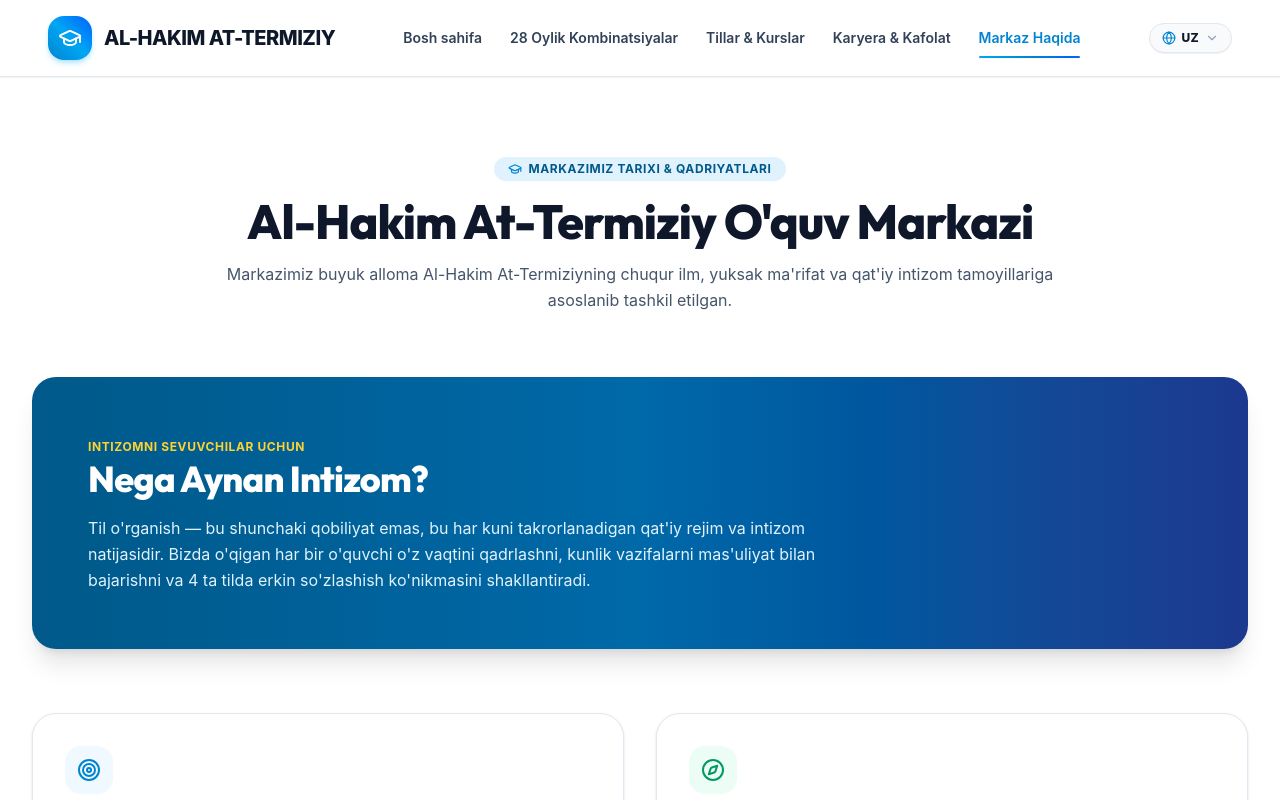
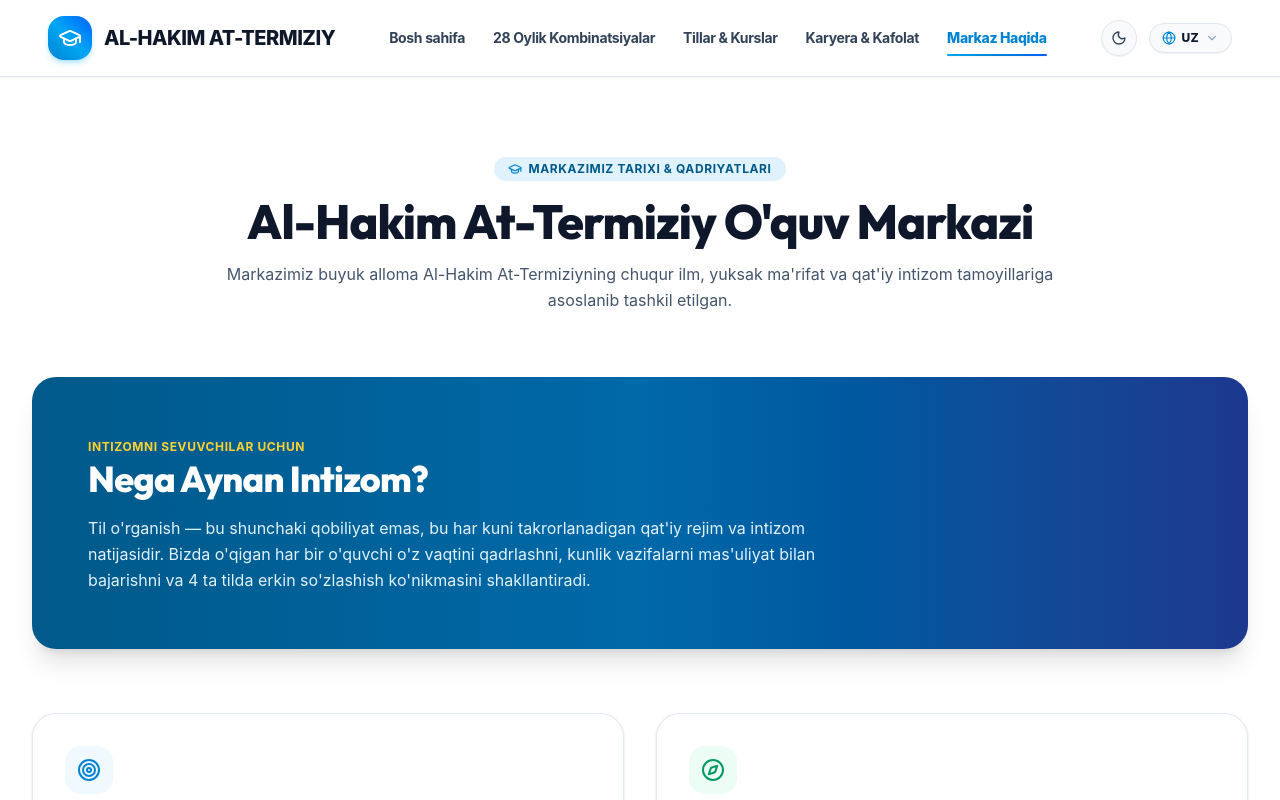
Before and after one commit to humoyun1773/at-termiziy, a React (Vite) app: page /about in a window 1280 px wide. Shown: the top 800 px of the page. Built offline with nearby package versions, Linux system fonts and the light colour scheme; a web font is replaced by a local one.

Commit message:
feat: add full dark/light mode toggle with ThemeContext and localStorage persistence

```diff
--- /dev/null
+++ b/src/components/common/ThemeToggle.tsx
@@ -0,0 +1,25 @@
+import React from 'react';
+import { useTheme } from '../../context/ThemeContext';
+import { Sun, Moon } from 'lucide-react';
+import { Button } from '../ui/button';
+
+export const ThemeToggle: React.FC = () => {
+  const { theme, toggleTheme } = useTheme();
+
+  return (
+    <Button
+      variant="outline"
+      size="sm"
+      onClick={toggleTheme}
+      className="rounded-full w-9 h-9 p-0 flex items-center justify-center border-slate-200 dark:border-slate-700 bg-slate-50 dark:bg-slate-800 text-slate-700 dark:text-amber-400 hover:bg-slate-100 dark:hover:bg-slate-700 transition-colors shadow-2xs cursor-pointer"
+      aria-label={`Switch to ${theme === 'light' ? 'dark' : 'light'} mode`}
+      title={`Rejim: ${theme === 'light' ? 'Tungi rejim' : 'Kunduzgi rejim'}`}
+    >
+      {theme === 'light' ? (
+        <Moon className="w-4 h-4 text-slate-700" />
+      ) : (
+        <Sun className="w-4 h-4 text-amber-400 animate-in spin-in-180 duration-200" />
+      )}
+    </Button>
+  );
+};
--- a/src/components/layout/Navbar.tsx
+++ b/src/components/layout/Navbar.tsx
@@ -2,11 +2,8 @@ import React, { useState, useEffect } from 'react';
 import { Link, useLocation } from 'react-router-dom';
 import { useLanguage } from '../../context/LanguageContext';
 import { LanguageSwitcher } from '../common/LanguageSwitcher';
-import {
-  GraduationCap,
-  Menu,
-  X
-} from 'lucide-react';
+import { ThemeToggle } from '../common/ThemeToggle';
+import { GraduationCap, Menu, X } from 'lucide-react';
 
 export const Navbar: React.FC = () => {
   const { t } = useLanguage();
@@ -49,7 +46,7 @@ export const Navbar: React.FC = () => {
   return (
     <>
       {/* Main Sticky Navbar */}
-      <header className={`sticky top-0 z-40 bg-white transition-all duration-200 border-b border-slate-200 ${
+      <header className={`sticky top-0 z-40 bg-white dark:bg-slate-900 transition-all duration-200 border-b border-slate-200 dark:border-slate-800 ${
         isScrolled
           ? 'shadow-md py-3'
           : 'shadow-2xs py-4'
@@ -65,7 +62,7 @@ export const Navbar: React.FC = () => {
               <div className="w-10 h-10 md:w-11 md:h-11 rounded-2xl bg-gradient-to-tr from-sky-600 via-sky-500 to-blue-600 flex items-center justify-center text-white shadow-md shadow-sky-500/25 group-hover:scale-105 transition-transform">
                 <GraduationCap className="w-6 h-6" />
               </div>
-              <span className="text-lg md:text-xl font-extrabold tracking-tight text-slate-900 font-heading leading-tight group-hover:text-sky-600 transition-colors whitespace-nowrap">
+              <span className="text-lg md:text-xl font-extrabold tracking-tight text-slate-900 dark:text-white font-heading leading-tight group-hover:text-sky-600 dark:group-hover:text-sky-400 transition-colors whitespace-nowrap">
                 {t.brand.name}
               </span>
             </Link>
@@ -78,14 +75,13 @@ export const Navbar: React.FC = () => {
                   <Link
                     key={link.path}
                     to={link.path}
-                    className={`group relative py-2.5 text-xs xl:text-sm font-semibold tracking-normal transition-colors duration-200 whitespace-nowrap cursor-pointer ${
+                    className={`relative py-2 text-xs md:text-sm tracking-tight font-bold transition-all duration-200 group flex items-center gap-1.5 cursor-pointer select-none ${
                       isActive
-                        ? 'text-sky-600 font-bold'
-                        : 'text-slate-700 hover:text-sky-600'
+                        ? 'text-sky-600 dark:text-sky-400 font-extrabold'
+                        : 'text-slate-700 dark:text-slate-300 hover:text-sky-600 dark:hover:text-sky-400'
                     }`}
                   >
                     <span>{link.label}</span>
-                    {/* Premium Animated Border Bottom */}
                     <span
                       className={`absolute bottom-0 left-0 w-full h-[2.5px] rounded-full bg-gradient-to-r from-sky-500 via-sky-600 to-blue-600 transition-all duration-300 origin-left ${
                         isActive
@@ -98,17 +94,18 @@ export const Navbar: React.FC = () => {
               })}
             </nav>
 
-            {/* Right actions: Language Switcher & Mobile Menu Toggle */}
-            <div className="flex items-center gap-3 shrink-0">
+            {/* Right actions: ThemeToggle, Language Switcher & Mobile Menu Toggle */}
+            <div className="flex items-center gap-2 sm:gap-3 shrink-0">
+              <ThemeToggle />
               <LanguageSwitcher />
 
               {/* Mobile Menu Toggle Button */}
               <button
                 onClick={() => setMobileMenuOpen(!mobileMenuOpen)}
-                className="lg:hidden p-2 rounded-xl text-slate-700 hover:bg-sky-50 hover:text-sky-700 transition-colors border border-slate-200 cursor-pointer"
+                className="lg:hidden p-2 rounded-xl text-slate-700 dark:text-slate-200 hover:bg-slate-100 dark:hover:bg-slate-800 transition-colors border border-slate-200 dark:border-slate-700 cursor-pointer"
                 aria-label="Toggle Menu"
               >
-                {mobileMenuOpen ? <X className="w-5 h-5" /> : <Menu className="w-5 h-5 text-slate-900" />}
+                {mobileMenuOpen ? <X className="w-5 h-5" /> : <Menu className="w-5 h-5" />}
               </button>
             </div>
           </div>
@@ -119,9 +116,9 @@ export const Navbar: React.FC = () => {
           <>
             <div
               onClick={() => setMobileMenuOpen(false)}
-              className="lg:hidden fixed inset-0 bg-slate-900/40 backdrop-blur-xs z-40 top-[65px]"
+              className="lg:hidden fixed inset-0 bg-slate-900/60 backdrop-blur-xs z-40 top-[65px]"
             />
-            <div className="lg:hidden fixed inset-x-0 top-[65px] bg-white border-b border-slate-200 shadow-2xl p-5 z-50 animate-in slide-in-from-top-2 duration-200">
+            <div className="lg:hidden fixed inset-x-0 top-[65px] bg-white dark:bg-slate-900 border-b border-slate-200 dark:border-slate-800 shadow-2xl p-5 z-50 animate-in slide-in-from-top-2 duration-200">
               <div className="space-y-1.5 mb-4">
                 {navLinks.map((link) => {
                   const isActive = location.pathname === link.path;
@@ -133,7 +130,7 @@ export const Navbar: React.FC = () => {
                       className={`block px-4 py-3 rounded-xl text-sm font-bold transition-colors ${
                         isActive
                           ? 'bg-sky-600 text-white'
-                          : 'text-slate-800 hover:bg-slate-50'
+                          : 'text-slate-800 dark:text-slate-200 hover:bg-slate-50 dark:hover:bg-slate-800'
                       }`}
                     >
                       {link.label}
@@ -142,11 +139,11 @@ export const Navbar: React.FC = () => {
                 })}
               </div>
 
-              <div className="pt-3 border-t border-slate-100 flex items-center justify-between text-xs text-slate-500 font-medium">
+              <div className="pt-3 border-t border-slate-100 dark:border-slate-800 flex items-center justify-between text-xs text-slate-500 dark:text-slate-400 font-medium">
                 <span>Qarshi shahar</span>
                 <a
                   href="tel:+998919517335"
-                  className="font-mono font-bold text-sky-700 hover:underline"
+                  className="font-mono font-bold text-sky-600 dark:text-sky-400 hover:underline"
                 >
                   +998 91 951 73 35
                 </a>
--- a/src/components/ui/card.tsx
+++ b/src/components/ui/card.tsx
@@ -8,7 +8,7 @@ const Card = React.forwardRef<
   <div
     ref={ref}
     className={cn(
-      "rounded-3xl border border-slate-200 bg-white text-slate-900 shadow-sm transition-all",
+      "rounded-3xl border border-slate-200 dark:border-slate-800 bg-white dark:bg-slate-900 text-slate-900 dark:text-slate-100 shadow-sm transition-all",
       className
     )}
     {...props}
@@ -34,7 +34,7 @@ const CardTitle = React.forwardRef<
 >(({ className, ...props }, ref) => (
   <h3
     ref={ref}
-    className={cn("font-bold text-slate-900 leading-none tracking-tight font-heading", className)}
+    className={cn("font-bold text-slate-900 dark:text-white leading-none tracking-tight font-heading", className)}
     {...props}
   />
 ));
@@ -46,7 +46,7 @@ const CardDescription = React.forwardRef<
 >(({ className, ...props }, ref) => (
   <p
     ref={ref}
-    className={cn("text-xs text-slate-500", className)}
+    className={cn("text-xs text-slate-500 dark:text-slate-400", className)}
     {...props}
   />
 ));
--- a/src/components/ui/input.tsx
+++ b/src/components/ui/input.tsx
@@ -10,7 +10,7 @@ const Input = React.forwardRef<HTMLInputElement, InputProps>(
       <input
         type={type}
         className={cn(
-          "flex h-11 w-full rounded-xl border border-slate-200 bg-slate-50 px-3.5 py-2 text-xs sm:text-sm ring-offset-white file:border-0 file:bg-transparent file:text-sm file:font-medium placeholder:text-slate-400 focus-visible:outline-hidden focus-visible:border-sky-500 focus-visible:bg-white focus-visible:ring-2 focus-visible:ring-sky-200 disabled:cursor-not-allowed disabled:opacity-50 transition-all",
+          "flex h-11 w-full rounded-xl border border-slate-200 dark:border-slate-800 bg-slate-50 dark:bg-slate-800/80 px-3.5 py-2 text-xs sm:text-sm text-slate-900 dark:text-slate-100 ring-offset-white file:border-0 file:bg-transparent file:text-sm file:font-medium placeholder:text-slate-400 focus-visible:outline-hidden focus-visible:border-sky-500 focus-visible:bg-white dark:focus-visible:bg-slate-900 focus-visible:ring-2 focus-visible:ring-sky-200 dark:focus-visible:ring-sky-900 disabled:cursor-not-allowed disabled:opacity-50 transition-all",
           className
         )}
         ref={ref}
--- /dev/null
+++ b/src/context/ThemeContext.tsx
@@ -0,0 +1,47 @@
+import React, { createContext, useContext, useEffect, useState } from 'react';
+
+type Theme = 'light' | 'dark';
+
+interface ThemeContextType {
+  theme: Theme;
+  setTheme: (theme: Theme) => void;
+  toggleTheme: () => void;
+}
+
+const ThemeContext = createContext<ThemeContextType | undefined>(undefined);
+
+export const ThemeProvider: React.FC<{ children: React.ReactNode }> = ({ children }) => {
+  const [theme, setTheme] = useState<Theme>(() => {
+    const saved = localStorage.getItem('al_hakim_theme') as Theme;
+    if (saved === 'dark' || saved === 'light') return saved;
+    return window.matchMedia('(prefers-color-scheme: dark)').matches ? 'dark' : 'light';
+  });
+
+  useEffect(() => {
+    const root = document.documentElement;
+    if (theme === 'dark') {
+      root.classList.add('dark');
+    } else {
+      root.classList.remove('dark');
+    }
+    localStorage.setItem('al_hakim_theme', theme);
+  }, [theme]);
+
+  const toggleTheme = () => {
+    setTheme(prev => (prev === 'light' ? 'dark' : 'light'));
+  };
+
+  return (
+    <ThemeContext.Provider value={{ theme, setTheme, toggleTheme }}>
+      {children}
+    </ThemeContext.Provider>
+  );
+};
+
+export const useTheme = () => {
+  const context = useContext(ThemeContext);
+  if (!context) {
+    throw new Error('useTheme must be used within a ThemeProvider');
+  }
+  return context;
+};
--- a/src/index.css
+++ b/src/index.css
@@ -1,8 +1,14 @@
 @import "tailwindcss";
+
+@custom-variant dark (&:where(.dark, .dark *));
 
 @layer base {
   * {
     border-color: #e2e8f0;
+  }
+
+  .dark * {
+    border-color: #1e293b;
   }
 
   html {
@@ -17,6 +23,12 @@
     color: #0f172a;
     background-color: #ffffff;
     line-height: 1.6;
+    transition: background-color 0.2s ease, color 0.2s ease;
+  }
+
+  html.dark body {
+    color: #f8fafc;
+    background-color: #0b1329;
   }
 
   h1, h2, h3, h4, h5, h6 {
@@ -53,9 +65,17 @@
   background: #f8fafc;
 }
 
+.dark ::-webkit-scrollbar-track {
+  background: #0f172a;
+}
+
 ::-webkit-scrollbar-thumb {
   background: #cbd5e1;
   border-radius: 9999px;
+}
+
+.dark ::-webkit-scrollbar-thumb {
+  background: #334155;
 }
 
 ::-webkit-scrollbar-thumb:hover {
@@ -69,6 +89,11 @@
   border-radius: 1.25rem;
   transition: all 0.25s cubic-bezier(0.16, 1, 0.3, 1);
   cursor: pointer;
+}
+
+.dark .card-clean {
+  background: #111e38;
+  border-color: #1e293b;
 }
 
 .card-clean:hover {
@@ -106,6 +131,12 @@
   cursor: pointer !important;
 }
 
+.dark .btn-secondary {
+  background: #0f2744;
+  color: #7dd3fc;
+  border-color: #0284c7;
+}
+
 .btn-secondary:hover {
   background: #e0f2fe;
   border-color: #7dd3fc;
@@ -117,3 +148,9 @@
               radial-gradient(at 100% 0%, rgba(240, 249, 255, 0.9) 0px, transparent 50%),
               radial-gradient(at 0% 100%, rgba(241, 245, 249, 0.8) 0px, transparent 50%);
 }
+
+.dark .bg-mesh-subtle {
+  background: radial-gradient(at 50% 0%, rgba(2, 132, 199, 0.15) 0px, transparent 60%),
+              radial-gradient(at 100% 0%, rgba(14, 165, 233, 0.08) 0px, transparent 50%),
+              radial-gradient(at 0% 100%, rgba(15, 23, 42, 0.9) 0px, transparent 50%);
+}
--- a/src/routes/index.tsx
+++ b/src/routes/index.tsx
@@ -20,7 +20,7 @@ import { NotFoundPage } from '../pages/NotFoundPage';
  */
 const RootLayout: React.FC = () => {
   return (
-    <div className="min-h-screen flex flex-col bg-white selection:bg-sky-500 selection:text-white">
+    <div className="min-h-screen flex flex-col bg-white dark:bg-slate-950 text-slate-900 dark:text-slate-100 selection:bg-sky-500 selection:text-white transition-colors duration-200">
       <ScrollToTop />
       <Navbar />
       <main className="flex-1">
```
Also changed, not shown: src/App.tsx (+8 -5 lines), src/components/common/BannerCombinationsBoard.tsx (+20 -20 lines), src/components/ui/accordion.tsx (+5 -5 lines), src/components/ui/dialog.tsx (+4 -4 lines).
